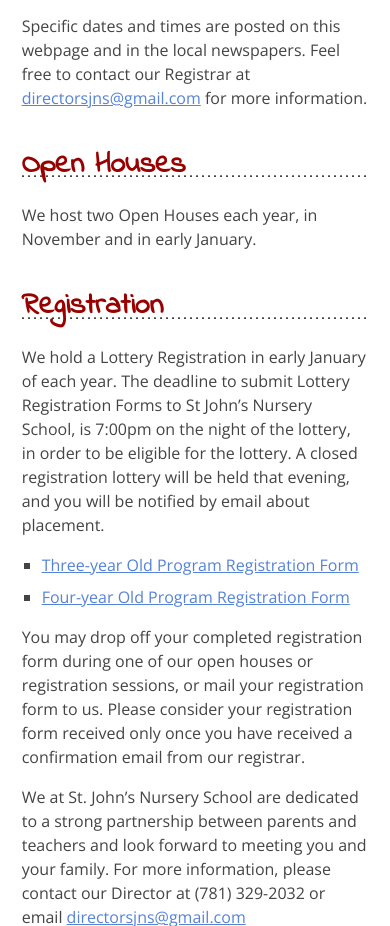
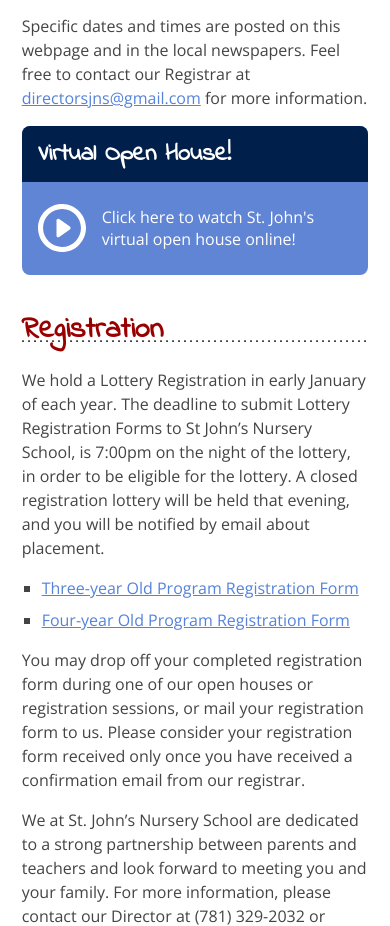
Before and after one commit to stuehler/st-johns-nursery-school, a plain HTML site: page admissions.html in a window 390 px wide. Shown: the part 1688-2614 px from the top of the page. Drawn offline with nearby package versions, Linux system fonts and the light colour scheme; no server answers.

Commit message:
add mobile version of the aside callout

```diff
--- a/admissions.html
+++ b/admissions.html
@@ -82,8 +82,12 @@
 					<li><a href="./board.html">Serving on the St. John&rsquo;s Board</a></li>
 				</ul>
 				<p>Specific dates and times are posted on this webpage and in the local newspapers. Feel free to contact our Registrar at <a href="mailto:directorsjns@gmail.com">directorsjns@gmail.com</a> for more information.</p>
-				<h1>Open Houses</h1>
-				<p>We host two Open Houses each year, in November and in early January.</p>
+				<!-- <h1>Open Houses</h1>
+				<p>We host two Open Houses each year, in November and in early January.</p> -->
+				<aside class="mobile">
+					<h2>Virtual Open House!</h2>
+					<p><a class="video-link" href="https://www.brainshark.com/1/player/AleraGroupUS?pi=zHmzlH4WnzeCNvz0&r3f1=&fb=0" target="_blank"  style="color:white;line-height: 1.4; text-decoration: none;">Click here to watch St. John's virtual open house online!</a></p>
+				</aside>
 				<h1>Registration</h1>
 				<p>We hold a Lottery Registration in early January of each year. The deadline to submit Lottery Registration Forms to St John&rsquo;s Nursery School, is 7:00pm on the night of the lottery, in order to be eligible for the lottery. A closed registration lottery will be held that evening, and you will be notified by email about placement.</p>
 				<ul>
--- a/css/main.css
+++ b/css/main.css
@@ -824,6 +824,7 @@
 	color: white;
 	text-decoration: none;
 }
+
 .clearfix:before,
 .clearfix:after {
     content: " "; /* 1 */
@@ -845,6 +846,28 @@
 	background-size: 4rem 4rem;
 	background-repeat: no-repeat;
 	background-image: url('../img/play.svg');
+}
+aside.mobile {
+	display: block;
+	background-color: #6185d5;
+	color: white;
+	border-radius: 0.5rem;
+}
+aside.mobile h2 {
+	padding: 1rem;
+	background-color: #011f4b;
+	color: white;
+	margin: 0;
+	border-top-right-radius: 0.5rem;
+	border-top-left-radius: 0.5rem;
+}
+aside.mobile p {
+	margin: 0;
+}
+aside.mobile a.video-link {
+	padding: 1.5rem 1rem 1.5rem 5rem;
+	background-size: 3rem 3rem;
+	background-position: left 1rem center;
 }
 
 /* ==========================================================================
@@ -949,6 +972,9 @@
 	aside.supplies {
 		display: block;
 	}
+	aside.mobile {
+		display: none;
+	}
 }
 @media only screen and (min-width: 992px) {
 	/* desktop */
```
Also changed, not shown: faculty.html (+4 -0 lines), index.html (+4 -0 lines), programs.html (+4 -0 lines), resources.html (+9 -0 lines).
